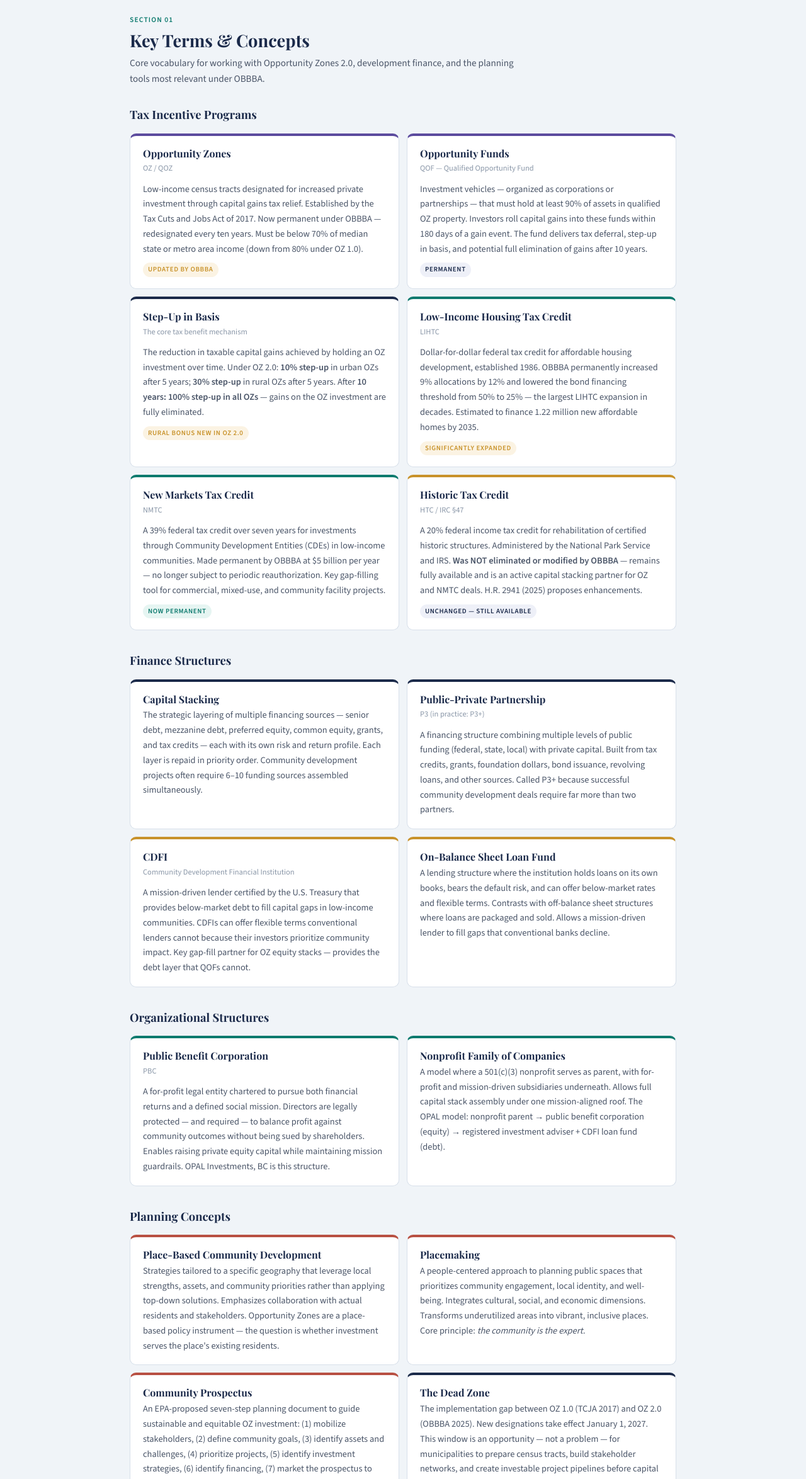
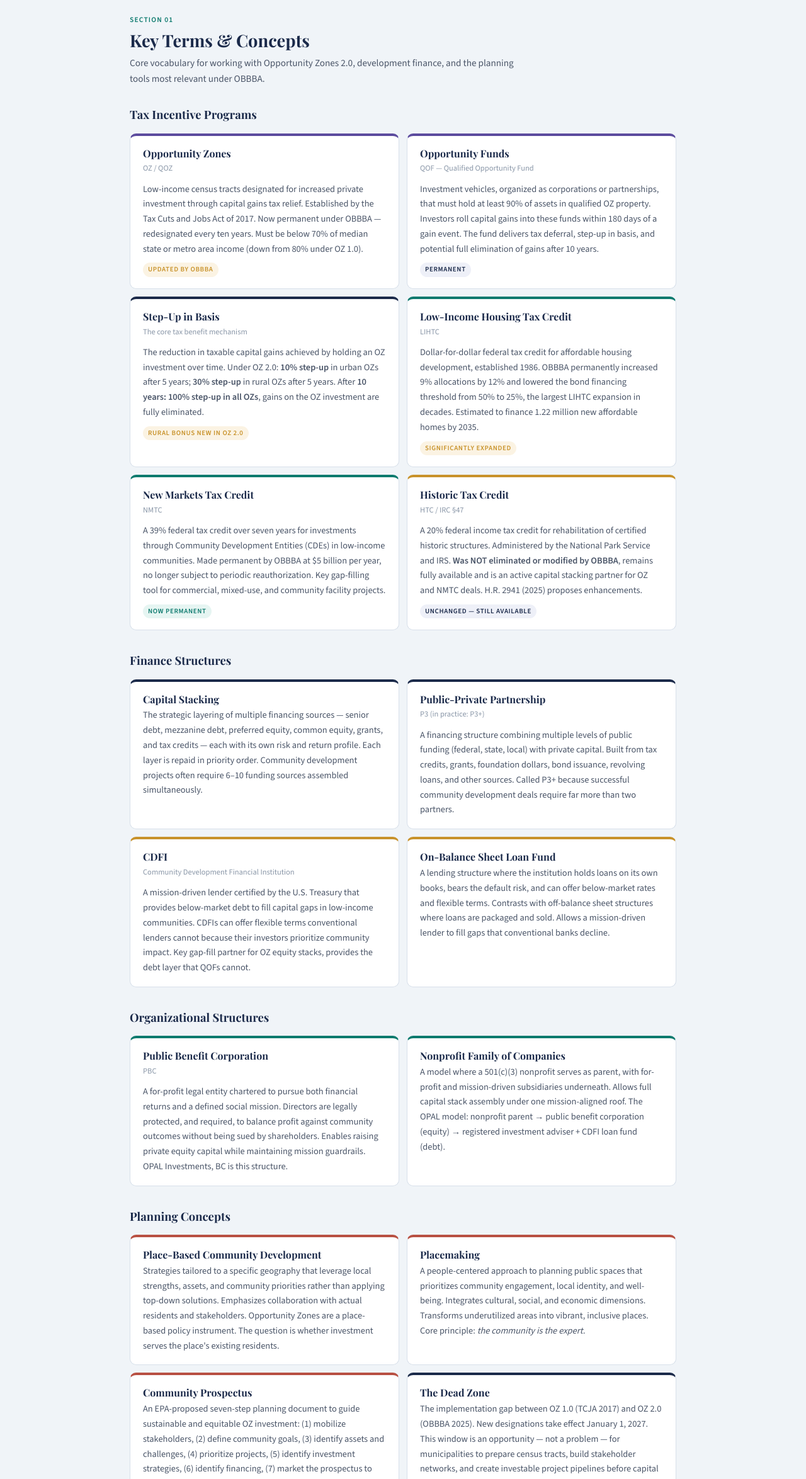
Before and after one commit to rmshenk-ops/oz-planners, a plain HTML site: page index.html in a window 1280 px wide. Shown: the part 109-2458 px from the top of the page at 63% size. Drawn offline with nearby package versions, Linux system fonts and the light colour scheme.

Commit message:
Refactor styles and improve text clarity in index.html
Updated font size and colors for matrix tags. Improved text clarity in various definitions.

```diff
--- a/index.html
+++ b/index.html
@@ -281,10 +281,10 @@
   }
   .matrix-tag {
     display: inline-block;
-    font-size: 0.7rem;
+    font-size: 0.8rem;
     font-weight: 600;
-    color: var(--teal);
-    background: #E6F5F2;
+    color: var(--navy);
+    background: #fffff;
     padding: 1px 7px;
     border-radius: 20px;
     margin: 2px 2px 0 0;
@@ -693,31 +693,31 @@
       <div class="def-card accent-purple">
         <div class="def-term">Opportunity Funds</div>
         <div class="def-abbr">QOF — Qualified Opportunity Fund</div>
-        <div class="def-text">Investment vehicles — organized as corporations or partnerships — that must hold at least 90% of assets in qualified OZ property. Investors roll capital gains into these funds within 180 days of a gain event. The fund delivers tax deferral, step-up in basis, and potential full elimination of gains after 10 years.</div>
+        <div class="def-text">Investment vehicles, organized as corporations or partnerships, that must hold at least 90% of assets in qualified OZ property. Investors roll capital gains into these funds within 180 days of a gain event. The fund delivers tax deferral, step-up in basis, and potential full elimination of gains after 10 years.</div>
         <div class="def-tag tag-stable">Permanent</div>
       </div>
       <div class="def-card accent-navy">
         <div class="def-term">Step-Up in Basis</div>
         <div class="def-abbr">The core tax benefit mechanism</div>
-        <div class="def-text">The reduction in taxable capital gains achieved by holding an OZ investment over time. Under OZ 2.0: <strong>10% step-up</strong> in urban OZs after 5 years; <strong>30% step-up</strong> in rural OZs after 5 years. After <strong>10 years: 100% step-up in all OZs</strong> — gains on the OZ investment are fully eliminated.</div>
+        <div class="def-text">The reduction in taxable capital gains achieved by holding an OZ investment over time. Under OZ 2.0: <strong>10% step-up</strong> in urban OZs after 5 years; <strong>30% step-up</strong> in rural OZs after 5 years. After <strong>10 years: 100% step-up in all OZs</strong>, gains on the OZ investment are fully eliminated.</div>
         <div class="def-tag tag-update">Rural bonus new in OZ 2.0</div>
       </div>
       <div class="def-card accent-teal">
         <div class="def-term">Low-Income Housing Tax Credit</div>
         <div class="def-abbr">LIHTC</div>
-        <div class="def-text">Dollar-for-dollar federal tax credit for affordable housing development, established 1986. OBBBA permanently increased 9% allocations by 12% and lowered the bond financing threshold from 50% to 25% — the largest LIHTC expansion in decades. Estimated to finance 1.22 million new affordable homes by 2035.</div>
+        <div class="def-text">Dollar-for-dollar federal tax credit for affordable housing development, established 1986. OBBBA permanently increased 9% allocations by 12% and lowered the bond financing threshold from 50% to 25%, the largest LIHTC expansion in decades. Estimated to finance 1.22 million new affordable homes by 2035.</div>
         <div class="def-tag tag-update">Significantly expanded</div>
       </div>
       <div class="def-card accent-teal">
         <div class="def-term">New Markets Tax Credit</div>
         <div class="def-abbr">NMTC</div>
-        <div class="def-text">A 39% federal tax credit over seven years for investments through Community Development Entities (CDEs) in low-income communities. Made permanent by OBBBA at $5 billion per year — no longer subject to periodic reauthorization. Key gap-filling tool for commercial, mixed-use, and community facility projects.</div>
+        <div class="def-text">A 39% federal tax credit over seven years for investments through Community Development Entities (CDEs) in low-income communities. Made permanent by OBBBA at $5 billion per year, no longer subject to periodic reauthorization. Key gap-filling tool for commercial, mixed-use, and community facility projects.</div>
         <div class="def-tag tag-new">Now permanent</div>
       </div>
       <div class="def-card accent-gold">
         <div class="def-term">Historic Tax Credit</div>
         <div class="def-abbr">HTC / IRC §47</div>
-        <div class="def-text">A 20% federal income tax credit for rehabilitation of certified historic structures. Administered by the National Park Service and IRS. <strong>Was NOT eliminated or modified by OBBBA</strong> — remains fully available and is an active capital stacking partner for OZ and NMTC deals. H.R. 2941 (2025) proposes enhancements.</div>
+        <div class="def-text">A 20% federal income tax credit for rehabilitation of certified historic structures. Administered by the National Park Service and IRS. <strong>Was NOT eliminated or modified by OBBBA</strong>, remains fully available and is an active capital stacking partner for OZ and NMTC deals. H.R. 2941 (2025) proposes enhancements.</div>
         <div class="def-tag tag-stable">Unchanged — still available</div>
       </div>
     </div>
@@ -736,7 +736,7 @@
       <div class="def-card accent-gold">
         <div class="def-term">CDFI</div>
         <div class="def-abbr">Community Development Financial Institution</div>
-        <div class="def-text">A mission-driven lender certified by the U.S. Treasury that provides below-market debt to fill capital gaps in low-income communities. CDFIs can offer flexible terms conventional lenders cannot because their investors prioritize community impact. Key gap-fill partner for OZ equity stacks — provides the debt layer that QOFs cannot.</div>
+        <div class="def-text">A mission-driven lender certified by the U.S. Treasury that provides below-market debt to fill capital gaps in low-income communities. CDFIs can offer flexible terms conventional lenders cannot because their investors prioritize community impact. Key gap-fill partner for OZ equity stacks, provides the debt layer that QOFs cannot.</div>
       </div>
       <div class="def-card accent-gold">
         <div class="def-term">On-Balance Sheet Loan Fund</div>
@@ -749,7 +749,7 @@
       <div class="def-card accent-teal">
         <div class="def-term">Public Benefit Corporation</div>
         <div class="def-abbr">PBC</div>
-        <div class="def-text">A for-profit legal entity chartered to pursue both financial returns and a defined social mission. Directors are legally protected — and required — to balance profit against community outcomes without being sued by shareholders. Enables raising private equity capital while maintaining mission guardrails. OPAL Investments, BC is this structure.</div>
+        <div class="def-text">A for-profit legal entity chartered to pursue both financial returns and a defined social mission. Directors are legally protected, and required, to balance profit against community outcomes without being sued by shareholders. Enables raising private equity capital while maintaining mission guardrails. OPAL Investments, BC is this structure.</div>
       </div>
       <div class="def-card accent-teal">
         <div class="def-term">Nonprofit Family of Companies</div>
@@ -761,7 +761,7 @@
     <div class="def-grid">
       <div class="def-card accent-coral">
         <div class="def-term">Place-Based Community Development</div>
-        <div class="def-text">Strategies tailored to a specific geography that leverage local strengths, assets, and community priorities rather than applying top-down solutions. Emphasizes collaboration with actual residents and stakeholders. Opportunity Zones are a place-based policy instrument — the question is whether investment serves the place's existing residents.</div>
+        <div class="def-text">Strategies tailored to a specific geography that leverage local strengths, assets, and community priorities rather than applying top-down solutions. Emphasizes collaboration with actual residents and stakeholders. Opportunity Zones are a place-based policy instrument. The question is whether investment serves the place's existing residents.</div>
       </div>
       <div class="def-card accent-coral">
         <div class="def-term">Placemaking</div>
@@ -783,7 +783,7 @@
   <section id="matrix" class="tab-panel">
     <p class="section-eyebrow">Section 02</p>
     <h1 class="section-title">Planning Matrix</h1>
-    <p class="section-intro">Opportunity Zone development strategies by place type. This matrix provides suggested interventions — not an exhaustive list. Match your place type to identify the highest-leverage actions.</p>
+    <p class="section-intro">Opportunity Zone development strategies by place type. This matrix provides suggested interventions, not an exhaustive list. Match your place type to identify the highest-leverage actions.</p>
 
     <div class="callout navy">
       <div class="callout-label">How to use this matrix</div>
```
